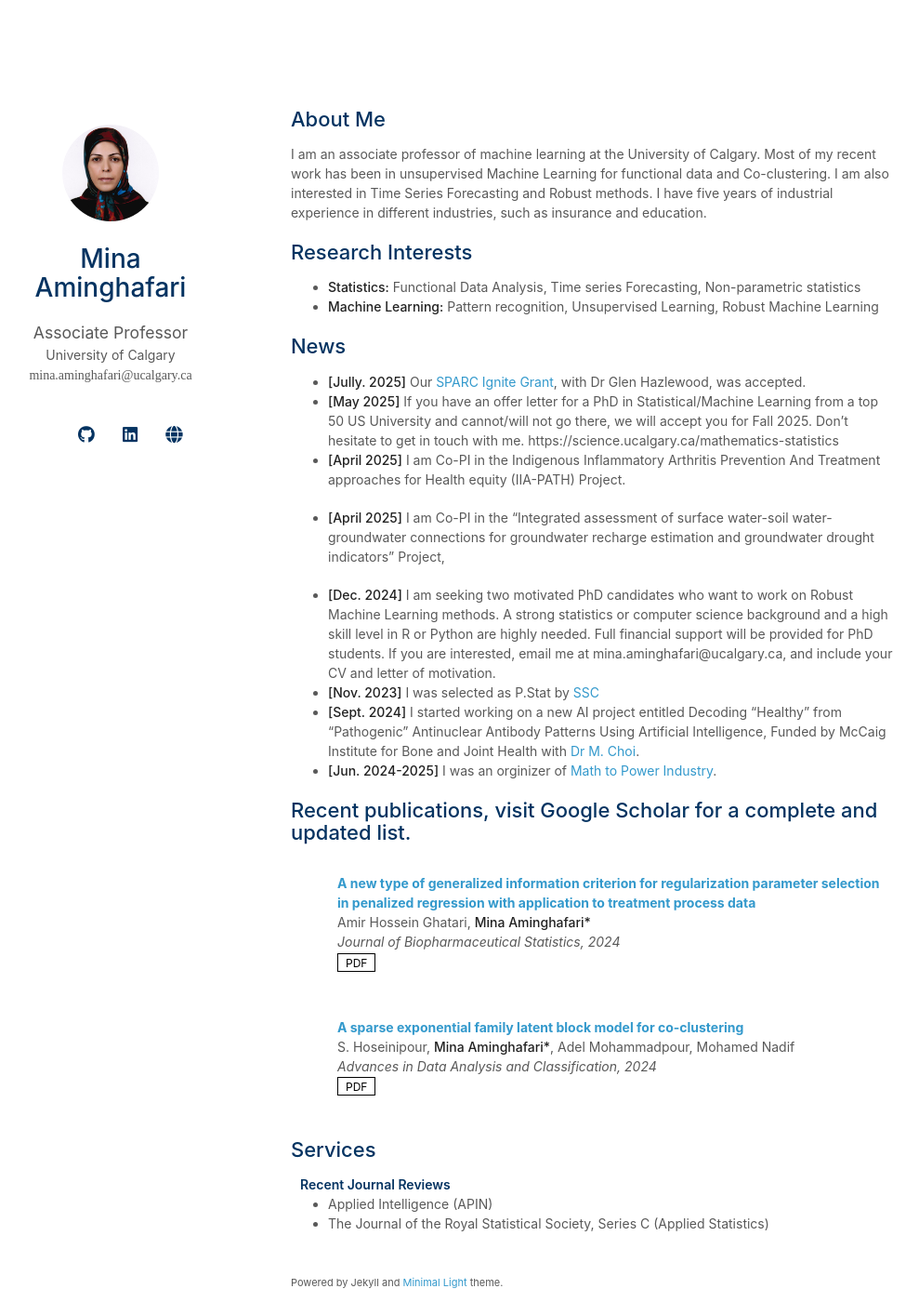
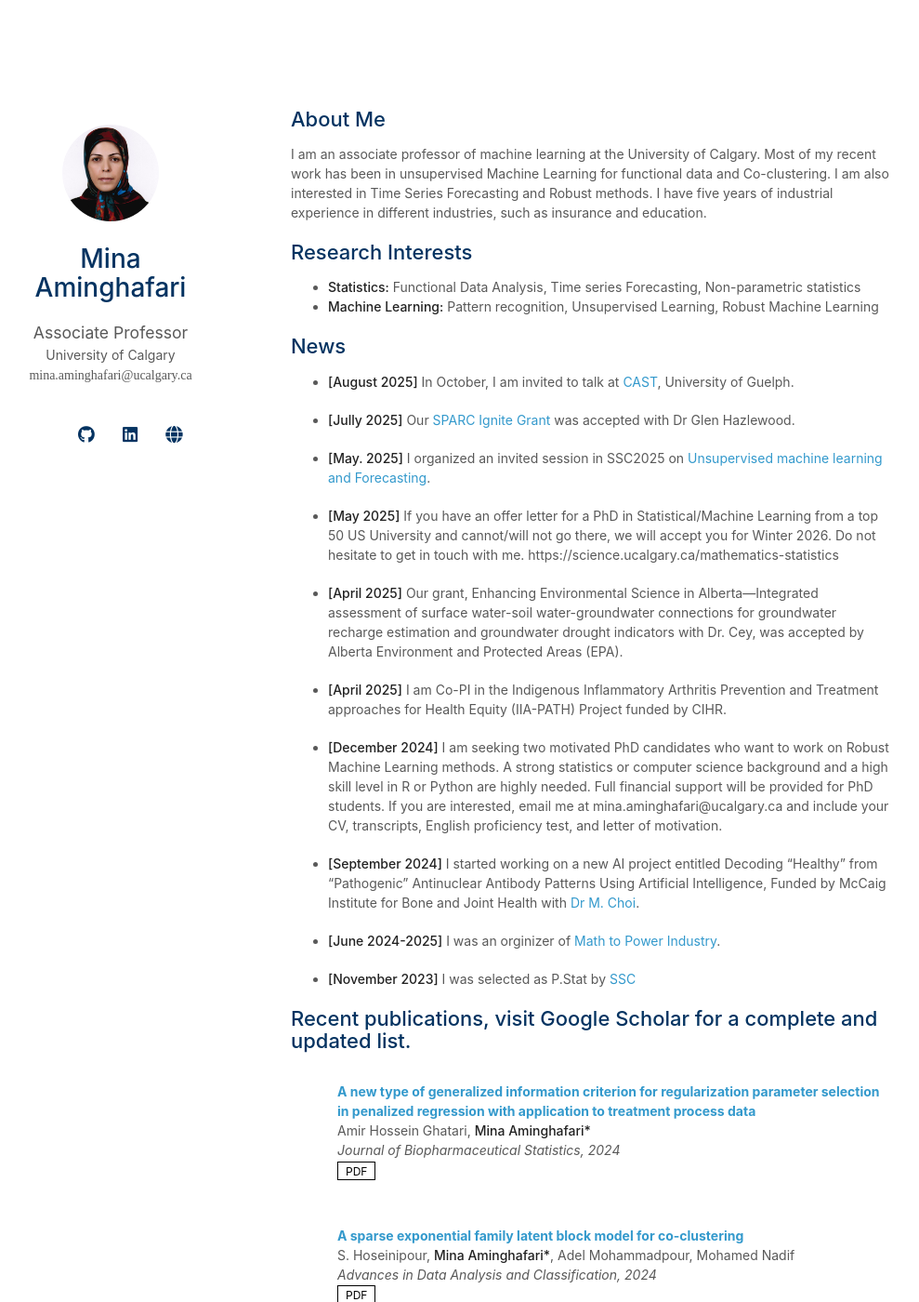
Before and after one commit to MAminghafari/Aminghafari.github.io, a Jekyll site: the page built from index.md, in a window 1280 px wide and 1400 px high. Shown: the whole window at 93% size, without its empty margins (157-1146 px from the left). Built offline with Jekyll 4.4.1, drawn with Linux system fonts in a browser that asks for light colours; a style sheet for code colours, icons or effects is not loaded.

Commit message:
updated news

```diff
--- a/index.md
+++ b/index.md
@@ -12,19 +12,33 @@ I am an associate professor of machine learning at the University of Calgary. Mo
 - **Machine Learning:** Pattern recognition, Unsupervised Learning, Robust Machine Learning
 
 ## News
-- **[Jully. 2025]**
-Our [SPARC Ignite Grant](https://mccaig.ucalgary.ca/research/sparc), with Dr Glen Hazlewood, was accepted.
-- **[May 2025]** If you have an offer letter for a PhD in Statistical/Machine Learning from a top 50 US University and cannot/will not go there, we will accept you for Fall 2025. Don't hesitate to get in touch with me.  https://science.ucalgary.ca/mathematics-statistics
-- **[April 2025]** I am Co-PI in the Indigenous Inflammatory Arthritis Prevention And Treatment approaches for Health equity
-(IIA-PATH) Project.
+- **[August 2025]**
+In October, I am invited to talk at [CAST](https://canssiontario.utoronto.ca/event/cast-seminar-mina-aminghafari/), University of Guelph.
 
-- **[April 2025]** I am Co-PI in the "Integrated assessment of surface water-soil water-groundwater connections for
-groundwater recharge estimation and groundwater drought indicators" Project,
+- **[Jully 2025]**
+Our [SPARC Ignite Grant](https://mccaig.ucalgary.ca/research/sparc) was accepted with Dr Glen Hazlewood.
 
-- **[Dec. 2024]** I am seeking two motivated PhD candidates who want to work on Robust Machine Learning methods. A strong statistics or computer science background and a high skill level in R or Python are highly needed. Full financial support will be provided for PhD students. If you are interested, email me at mina.aminghafari@ucalgary.ca, and include your CV and letter of motivation.
-- **[Nov. 2023]** I was selected as P.Stat by [SSC](https://ssc.ca/en/publications/ssc-liaison/vol-37-6-2023-12/new-accreditations)
-- **[Sept. 2024]** I started working on a new AI project entitled Decoding “Healthy” from “Pathogenic” Antinuclear Antibody Patterns Using Artificial Intelligence, Funded by McCaig Institute for Bone and Joint Health with [Dr M. Choi](https://www.ai-dx.ca).
-- **[Jun. 2024-2025]** I was an orginizer of [Math to Power Industry](https://m2pi.ca).
+- **[May. 2025]**
+I organized an invited session in SSC2025 on [Unsupervised machine learning and Forecasting](https://ssc.ca/en/meeting/annual/session/unsupervised-learning-and-time-series-forecasting).
+
+
+- **[May 2025]** If you have an offer letter for a PhD
+in Statistical/Machine Learning from a top 50 US University and cannot/will not go there, we will accept you for Winter 2026. Do not hesitate to get in touch with me. https://science.ucalgary.ca/mathematics-statistics
+
+- **[April 2025]** Our grant, Enhancing Environmental Science in Alberta—Integrated assessment of surface water-soil water-groundwater connections for groundwater recharge estimation and groundwater drought indicators with Dr. Cey, was accepted by Alberta Environment and Protected Areas (EPA).
+
+- **[April 2025]** I am Co-PI in the Indigenous Inflammatory Arthritis Prevention and Treatment approaches for Health Equity
+(IIA-PATH) Project funded by CIHR.
+
+
+- **[December 2024]** I am seeking two motivated PhD candidates who want to work on Robust Machine Learning methods. A strong statistics or computer science background and a high skill level in R or Python are highly needed. Full financial support will be provided for PhD students. If you are interested, email me at mina.aminghafari@ucalgary.ca and include your CV, transcripts, English proficiency test, and letter of motivation.
+
+
+- **[September 2024]** I started working on a new AI project entitled Decoding "Healthy" from "Pathogenic" Antinuclear Antibody Patterns Using Artificial Intelligence, Funded by McCaig Institute for Bone and Joint Health with [Dr M. Choi](https://www.ai-dx.ca).
+
+- **[June 2024-2025]** I was an orginizer of [Math to Power Industry](https://m2pi.ca).
+
+- **[November 2023]** I was selected as P.Stat by [SSC](https://ssc.ca/en/publications/ssc-liaison/vol-37-6-2023-12/new-accreditations)
 
 {% include_relative _includes/publications.md %}
 
```
